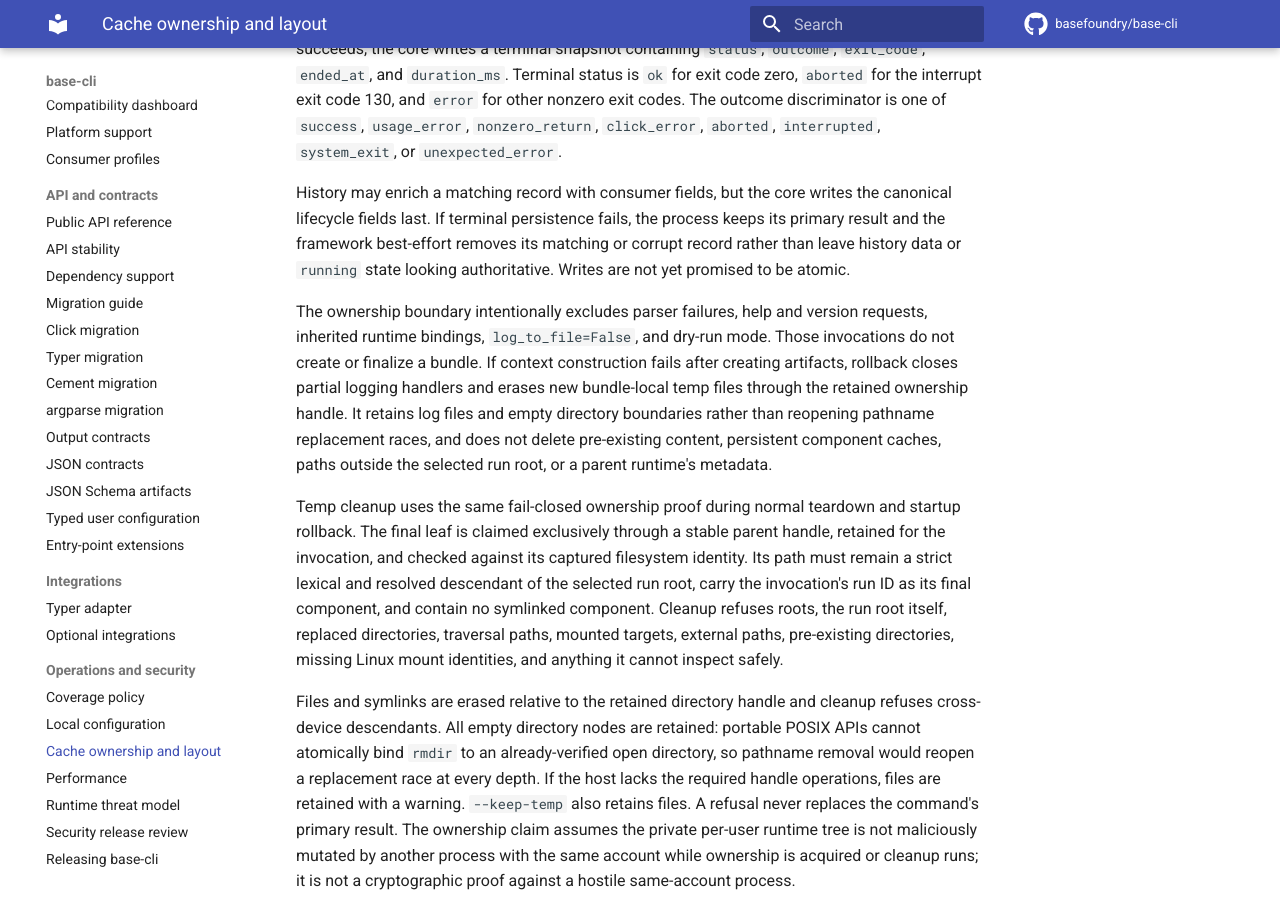
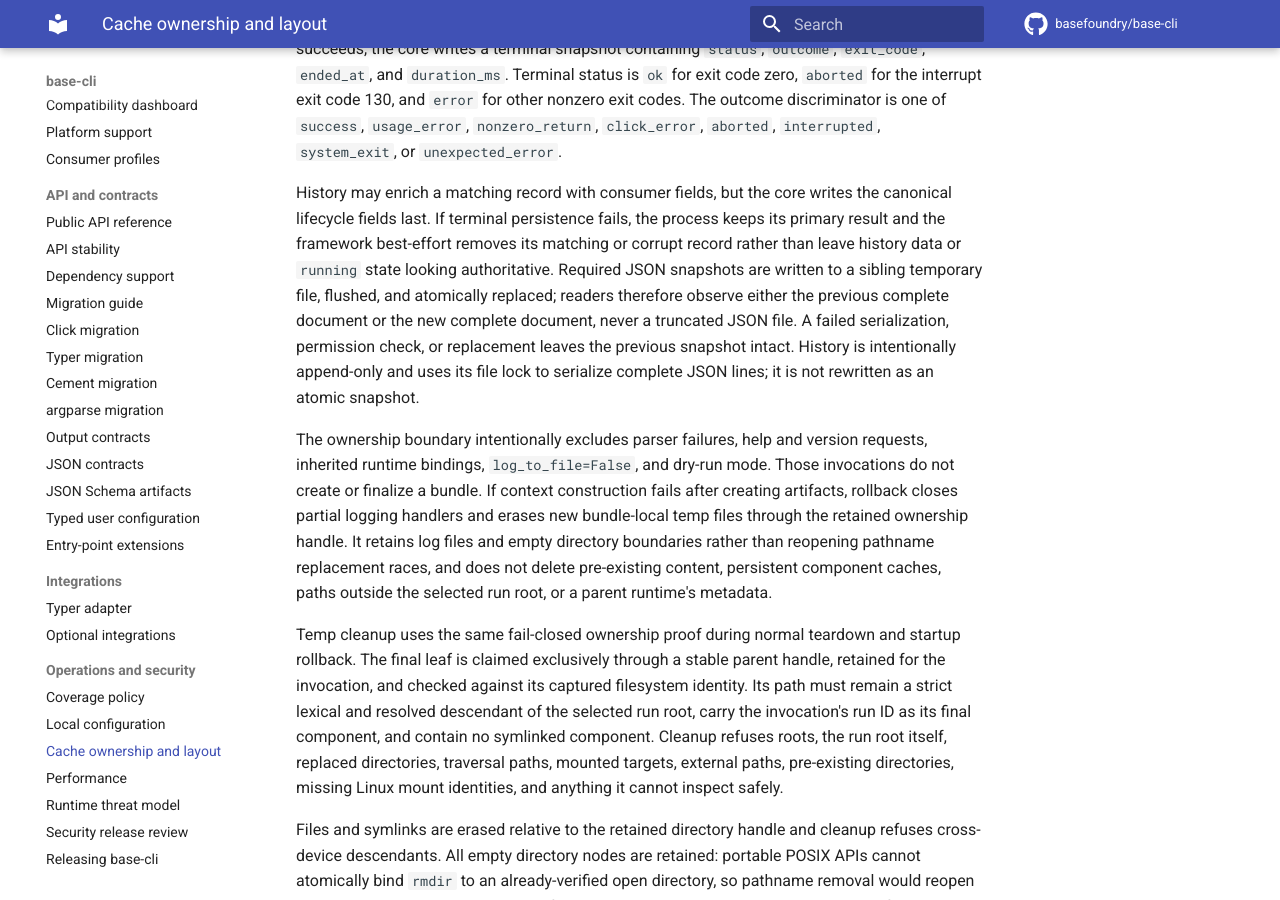
Before and after one commit to basefoundry/base-cli, an MkDocs documentation site: the page built from docs/cache-ownership-and-layout.md, in a window 1280 px wide and 900 px high, scrolled down 748 px. Built offline with MkDocs 1.6.1 and Material for MkDocs 9.7.7, drawn with Linux system fonts in a browser that asks for light colours; comment, search, counter and statistics services are not loaded.

Commit message:
security: document atomic managed-file writes
## Summary
- specify atomic replacement semantics for managed JSON snapshots
- document locked append-only history as a distinct persistence contract
- retain existing fail-closed cleanup and failure-injection coverage

## Validation
- pytest -q tests/test_run_bundle_retention.py
tests/test_adversarial_regressions.py
- ruff check for changed runtime tests/modules
- scripts/validate_docs.py
- git diff --check

Fixes #238

```diff
--- a/docs/cache-ownership-and-layout.md
+++ b/docs/cache-ownership-and-layout.md
@@ -39,7 +39,13 @@ History may enrich a matching record with consumer fields, but the core writes
 the canonical lifecycle fields last. If terminal persistence fails, the
 process keeps its primary result and the framework best-effort removes its
 matching or corrupt record rather than leave history data or `running` state
-looking authoritative. Writes are not yet promised to be atomic.
+looking authoritative. Required JSON snapshots are written to a sibling
+temporary file, flushed, and atomically replaced; readers therefore observe
+either the previous complete document or the new complete document, never a
+truncated JSON file. A failed serialization, permission check, or replacement
+leaves the previous snapshot intact. History is intentionally append-only and
+uses its file lock to serialize complete JSON lines; it is not rewritten as an
+atomic snapshot.
 
 The ownership boundary intentionally excludes parser failures, help and version
 requests, inherited runtime bindings, `log_to_file=False`, and dry-run mode.
```
Also changed, not shown: CHANGELOG.md (+2 -0 lines).
